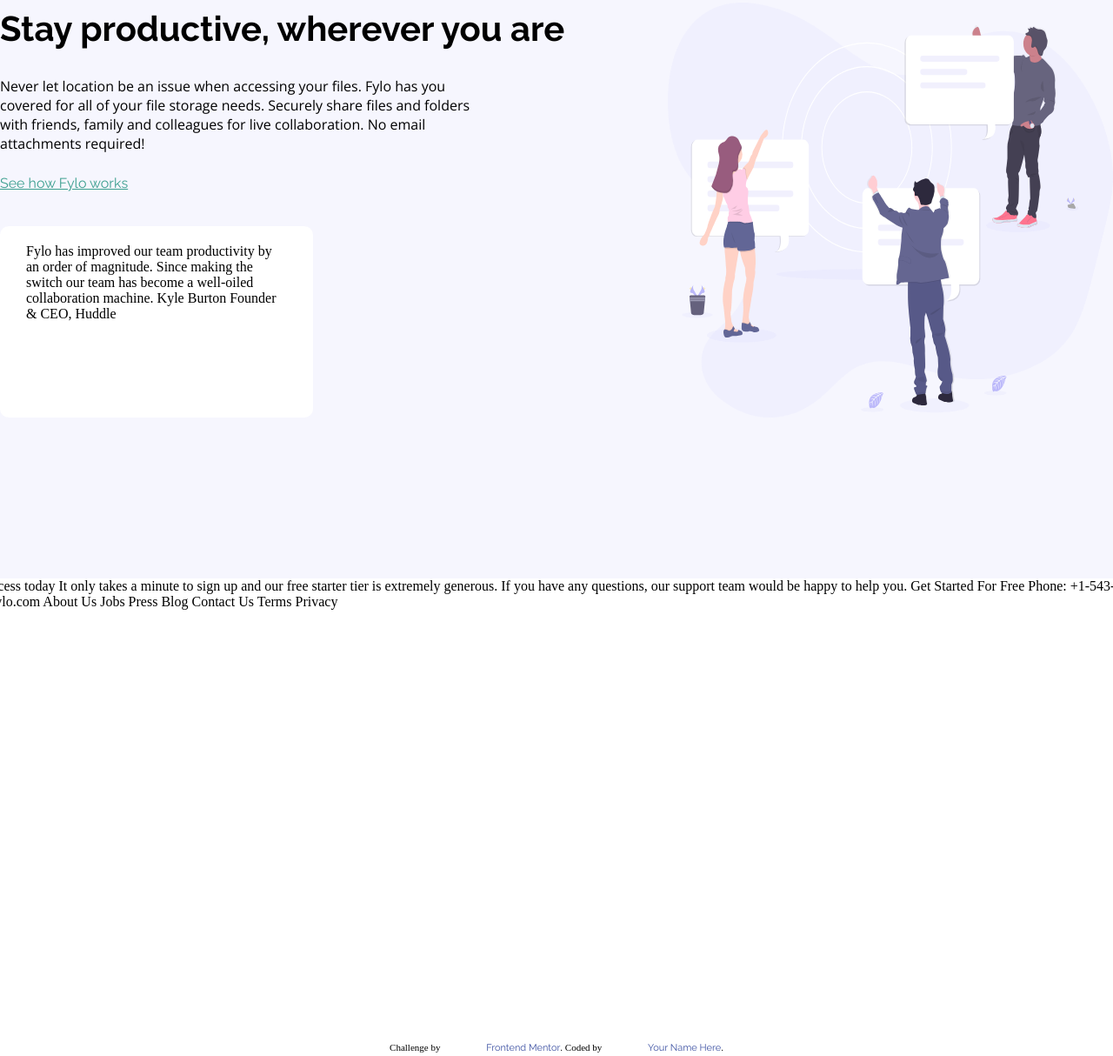
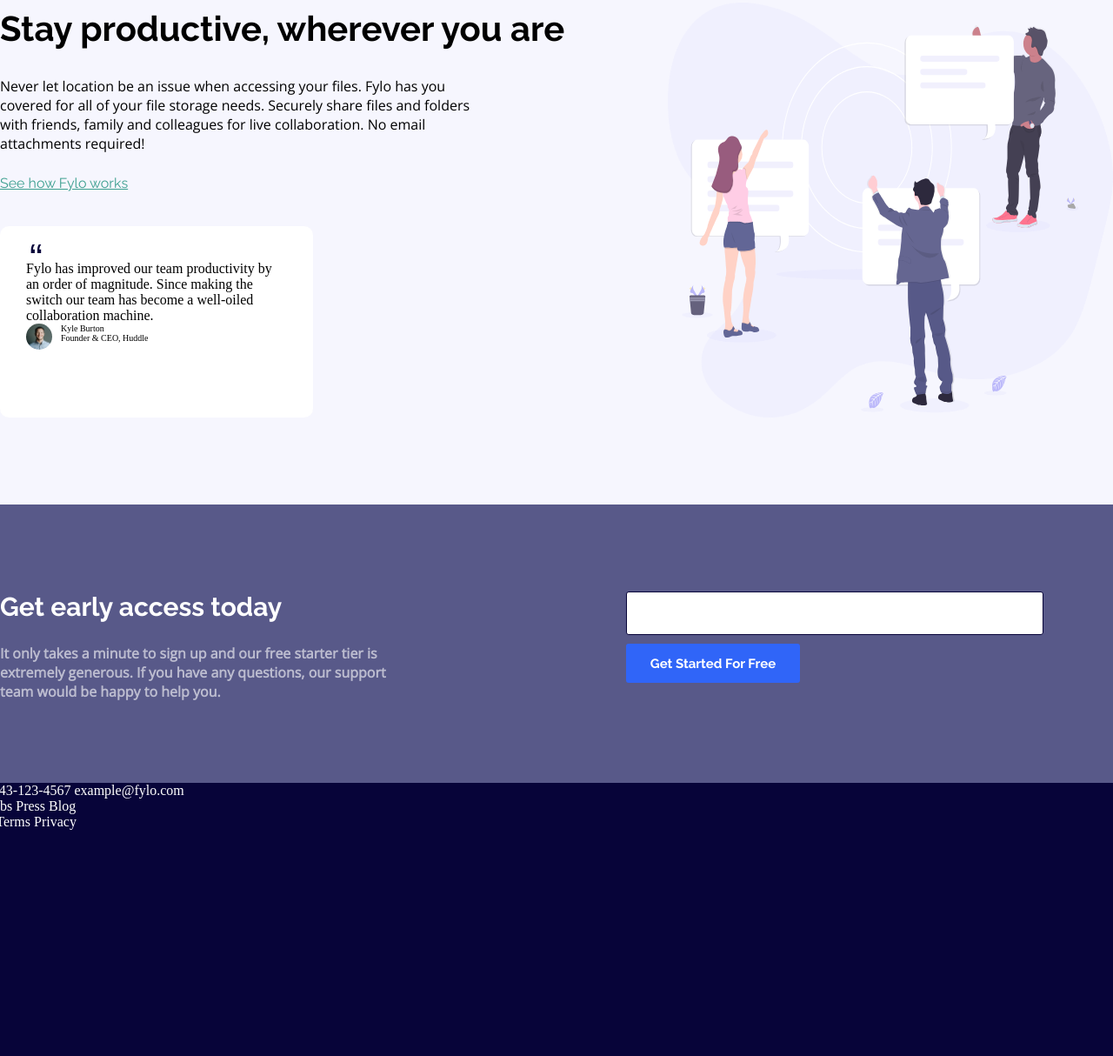
Before and after one commit to UrsulaSpela/fylo-landing-page-with-two-column-layout-master, a plain HTML site: page index.html in a window 1280 px wide. Shown: the part 1137-2351 px from the top of the page at 87% size. Drawn offline with nearby package versions, Linux system fonts and the light colour scheme.

Commit message:
Add files via upload

```diff
--- a/index.html
+++ b/index.html
@@ -61,42 +61,65 @@
         <a href="">See how Fylo works</a>
 
         <div id="review">
-          Fylo has improved our team productivity by an order of magnitude. Since
-        making the switch our team has become a well-oiled collaboration machine.
+          <p>Fylo has improved our team productivity by an order of magnitude. Since
+            making the switch our team has become a well-oiled collaboration machine.</p>
 
-        Kyle Burton
-        Founder & CEO, Huddle
+        <div id="person">
+          <img src="images/avatar-testimonial.jpg" alt="">
+          <div>
+            <p>Kyle Burton</p>
+            <p>Founder & CEO, Huddle</p>
+          </div>
+        </div>
         </div>
       </div>
       <img src="images/illustration-2.svg" alt="">
     </section>
 
 
-    Get early access today
+    <section id="early-access">
+      <div>
+        <h2>Get early access today</h2>
 
-    It only takes a minute to sign up and our free starter tier is extremely generous.
-    If you have any questions, our support team would be happy to help you.
+        <h4>It only takes a minute to sign up and our free starter tier is extremely generous.
+          If you have any questions, our support team would be happy to help you.</h4>
+      </div>
+      <div>
+        <input type="email">
+        <button>Get Started For Free</button>
+      </div>
+    </section>
 
-    Get Started For Free
-
+    <footer>
+      <div>
         Phone: +1-543-123-4567
         example@fylo.com
+      </div>
 
+      <div>
         About Us
         Jobs
         Press
         Blog
+      </div>
 
+      <div>
         Contact Us
         Terms
         Privacy
+      </div>
+
+      <div>
+
+      </div>
+    </footer>
   </section>
 
-  <footer>
+  <!-- <footer>
     <p class="attribution">
       Challenge by <a href="https://www.frontendmentor.io?ref=challenge" target="_blank">Frontend Mentor</a>.
       Coded by <a href="#">Your Name Here</a>.
     </p>
-  </footer>
+  </footer> -->
 </body>
 </html>
--- a/style.css
+++ b/style.css
@@ -57,7 +57,7 @@ header section img {
 header section div {
   padding: 70px 50px 0 0;
 }
-input {
+header input {
   width: 320px;
   height: 45px;
   border-radius: 3px;
@@ -77,7 +77,7 @@ button {
 /*------ ABOUT -----*/
 #about {
   background: hsl(240, 75%, 98%);
-  padding: 185px 80px;
+  padding: 185px 80px 100px 80px;
   display: flex;
 }
 .about-text {
@@ -99,7 +99,52 @@ button {
   width: 360px;
   height: 220px;
   margin-top: 40px;
-  background: white;
+  background: white url(images/icon-quotes.svg) no-repeat;
+  background-position: 10% 10%;
   border-radius: 10px;
-  padding: 20px 30px;
+  padding: 40px 30px 20px 30px;
 }
+#person {
+  display: flex;
+  font-size: 10px;
+}
+#person img {
+  width: 30px;
+  height: 30px;
+  border-radius: 50%;
+  margin-right: 10px;
+}
+/*----- EARLY ACCESS ---*/
+#early-access {
+  height: 320px;
+  background: hsl(238, 22%, 44%);
+  display: flex;
+  color: white;
+}
+#early-access div {
+  width: 50%;
+  padding: 100px 160px 90px 80px;
+}
+h2 {
+  font-size: 30px;
+  font-family: "Raleway", sans-serif;
+  margin-bottom: 25px;
+}
+h4 {
+  font-family: "Open Sans", sans-serif;
+  opacity: 0.6;
+  font-size: 16px;
+}
+#early-access input {
+  width: 480px;
+  height: 50px;
+  margin-bottom: 10px;
+  border-radius: 3px;
+  border: 1px solid hsl(243, 87%, 12%);
+}
+/*---- FOOTER ----*/
+footer {
+  height: 390px;
+  background: hsl(243, 87%, 12%);
+  color: white;
+}
```
Lines whose indentation alone changed are shown as unchanged.
